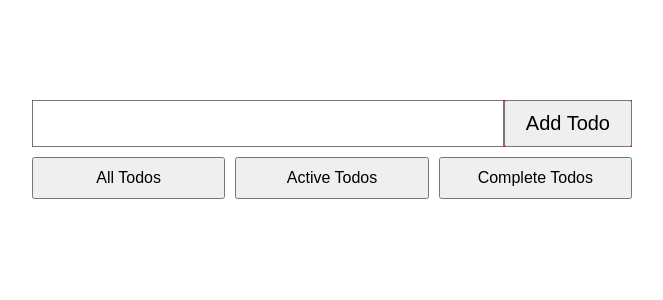
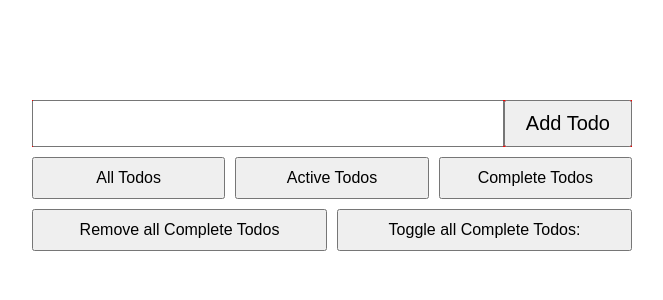
Before and after one commit to SamehRefaay/todo-list-app-repo-2, a React (Create React App) app: page / in a window 1280 px wide. Shown: the top 300 px of the page, without its empty margins (308-971 px from the left). Built offline with nearby package versions, Linux system fonts and the light colour scheme.

Commit message:
handle remove all complete todos from list

```diff
--- a/src/App.js
+++ b/src/App.js
@@ -39,6 +39,10 @@ function App() {
   } else if (todosToShow === "complete") {
     todos = todos.filter((todo) => todo.isComplete);
   }
+  //remove all complete todos from list
+  const handleRemoveAllComplete = () => {
+    setTodos(todos.filter((todo) => !todo.isComplete));
+  };
   return (
     <div className="App">
       <div className="container">
@@ -71,6 +75,12 @@ function App() {
             Complete Todos
           </button>
         </div>
+        <div className="update-btns-holder">
+          <button className="update-btn btn" onClick={handleRemoveAllComplete}>
+            Remove all Complete Todos
+          </button>
+          <button className="update-btn btn">Toggle all Complete Todos:</button>
+        </div>
       </div>
     </div>
   );
```
